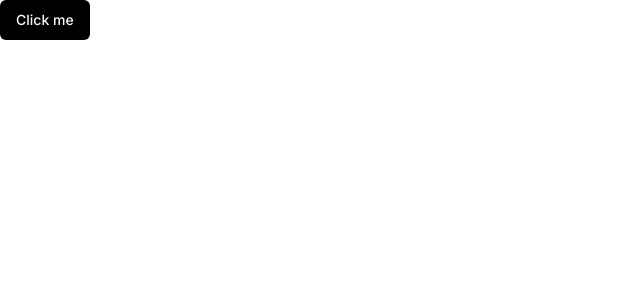
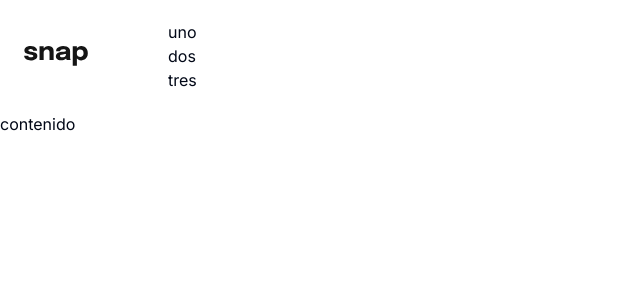
Before and after one commit to UnicornDad8/intro-section-with-dropdown-navigation, a Next.js app: page / in a window 1280 px wide. Shown: the top 300 px of the page, without its empty margins (0-640 px from the left). Built offline with nearby package versions, Linux system fonts and the light colour scheme.

Commit message:
Added logo to navbar

```diff
--- a/app/page.tsx
+++ b/app/page.tsx
@@ -1,9 +1,12 @@
-import { Button } from "@/components/ui/button";
+import Header from "@/components/shared/Header";
 
 export default function Home() {
   return (
-    <main>
-      <Button className="bg-black">Click me</Button>
-    </main>
+    <div className="flex h-screen flex-col">
+      <Header />
+      <main>
+        <p>contenido</p>
+      </main>
+    </div>
   );
 }
--- /dev/null
+++ b/components/shared/Header.tsx
@@ -0,0 +1,28 @@
+import Link from "next/link";
+import Image from "next/image";
+
+const Header = () => {
+  return (
+    <header className="w-full">
+      <div className="flex items-center py-5 px-2 md:px-6">
+        <Link href="/" className="w-36">
+          <Image
+            src="/images/logo.svg"
+            width={64}
+            height={19}
+            alt="Evently logo"
+          />
+        </Link>
+        <nav className="md:flex-between hidden w-full max-w-xs">
+          <ul>
+            <li>uno</li>
+            <li>dos</li>
+            <li>tres</li>
+          </ul>
+        </nav>
+      </div>
+    </header>
+  );
+};
+
+export default Header;
```
